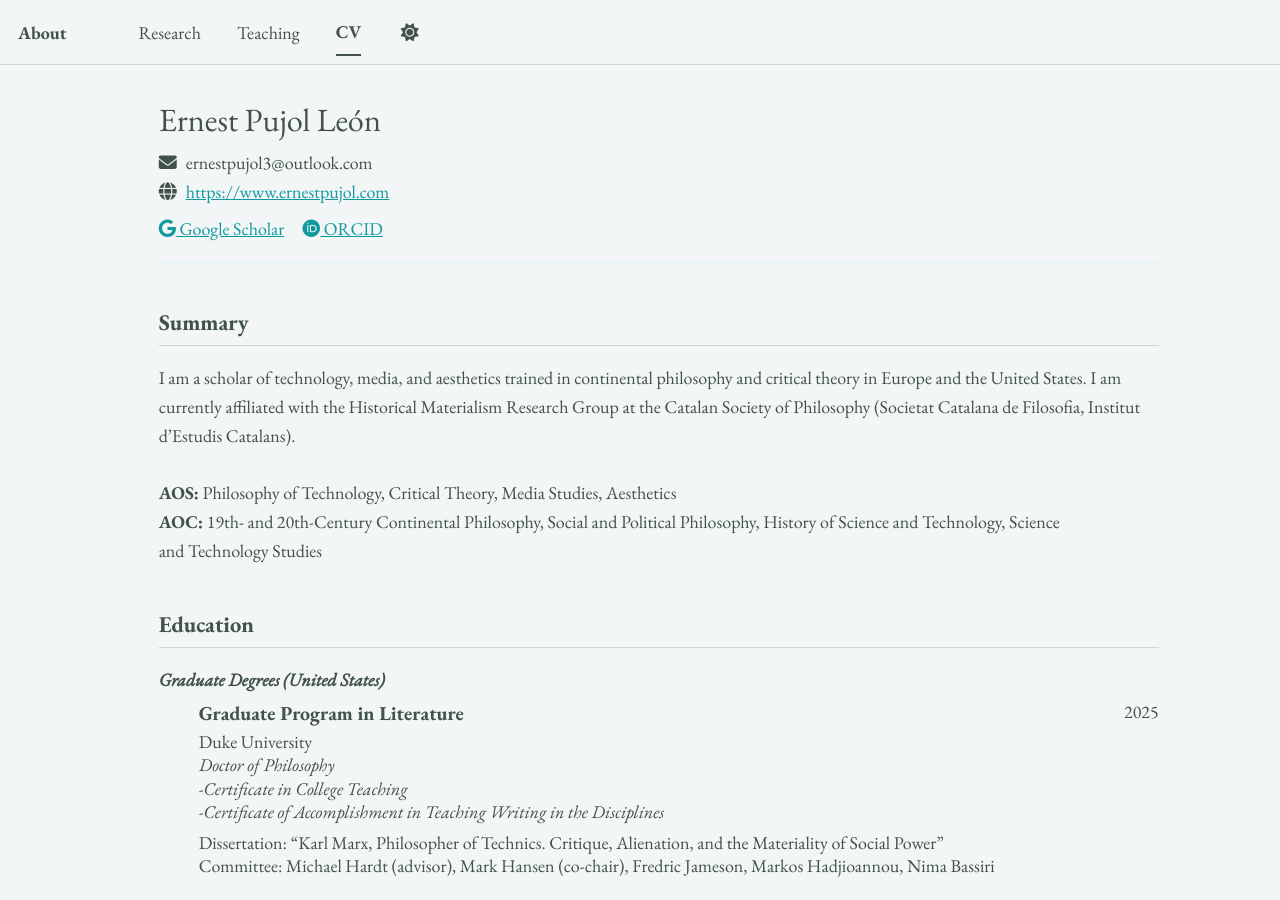
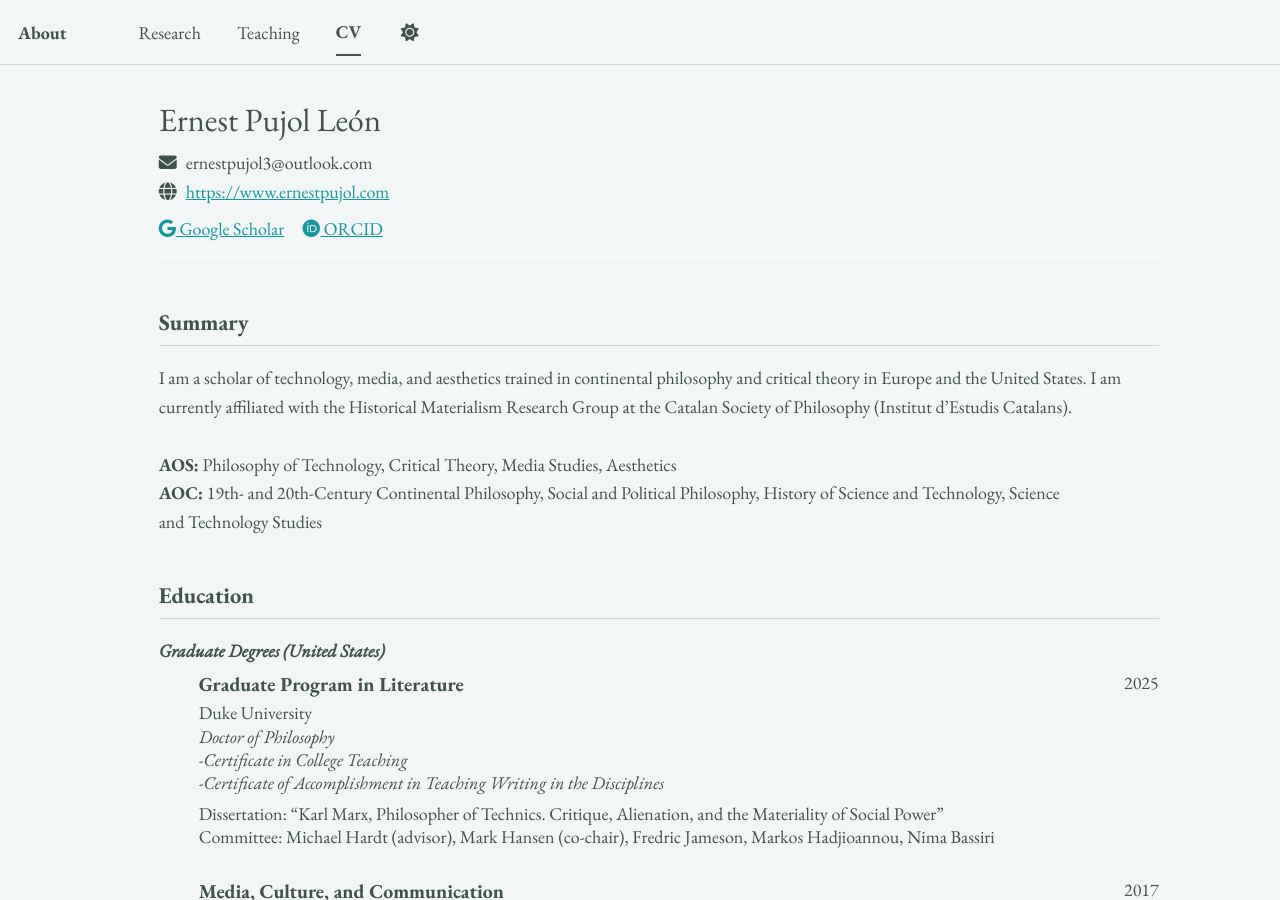
Before and after one commit to epujol90/epujol90.github.io, a Jekyll site: the page built from _pages/cv-json.md, in a window 1280 px wide and 900 px high. Built offline with Jekyll 4.4.1, drawn with Linux system fonts in a browser that asks for light colours; a script bundle is joined from its source files by our own code; library files that are not in the unit come from our copies.

Commit message:
Update cv.json

```diff
--- a/_data/cv.json
+++ b/_data/cv.json
@@ -4,7 +4,7 @@
     "email": "ernestpujol3@outlook.com",
     "phone": "",
     "website": "https://www.ernestpujol.com",
-    "summary": "I am a scholar of technology, media, and aesthetics trained in continental philosophy and critical theory in Europe and the United States. I am currently affiliated with the Historical Materialism Research Group at the Catalan Society of Philosophy (Societat Catalana de Filosofia, Institut d’Estudis Catalans).<br><br><strong>AOS:</strong> Philosophy of Technology, Critical Theory, Media Studies, Aesthetics<br><strong>AOC:</strong> 19th- and&nbsp;20th-Century Continental Philosophy, Social and Political Philosophy, History of Science and&nbsp;Technology, Science and&nbsp;Technology Studies",
+    "summary": "I am a scholar of technology, media, and aesthetics trained in continental philosophy and critical theory in Europe and the United States. I am currently affiliated with the Historical Materialism Research Group at the Catalan Society of Philosophy (Institut d’Estudis Catalans).<br><br><strong>AOS:</strong> Philosophy of Technology, Critical Theory, Media Studies, Aesthetics<br><strong>AOC:</strong> 19th- and&nbsp;20th-Century Continental Philosophy, Social and Political Philosophy, History of Science and&nbsp;Technology, Science and&nbsp;Technology Studies",
     "location": {
       "address": "",
       "postalCode": "",
```
